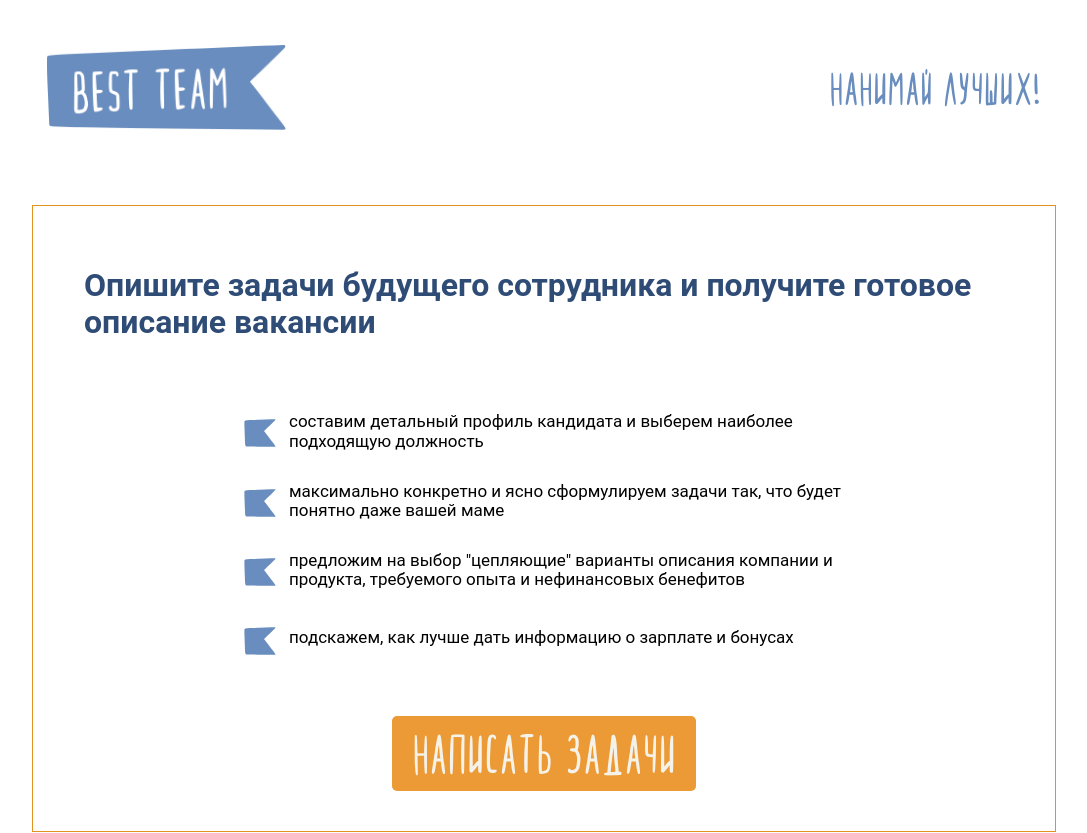
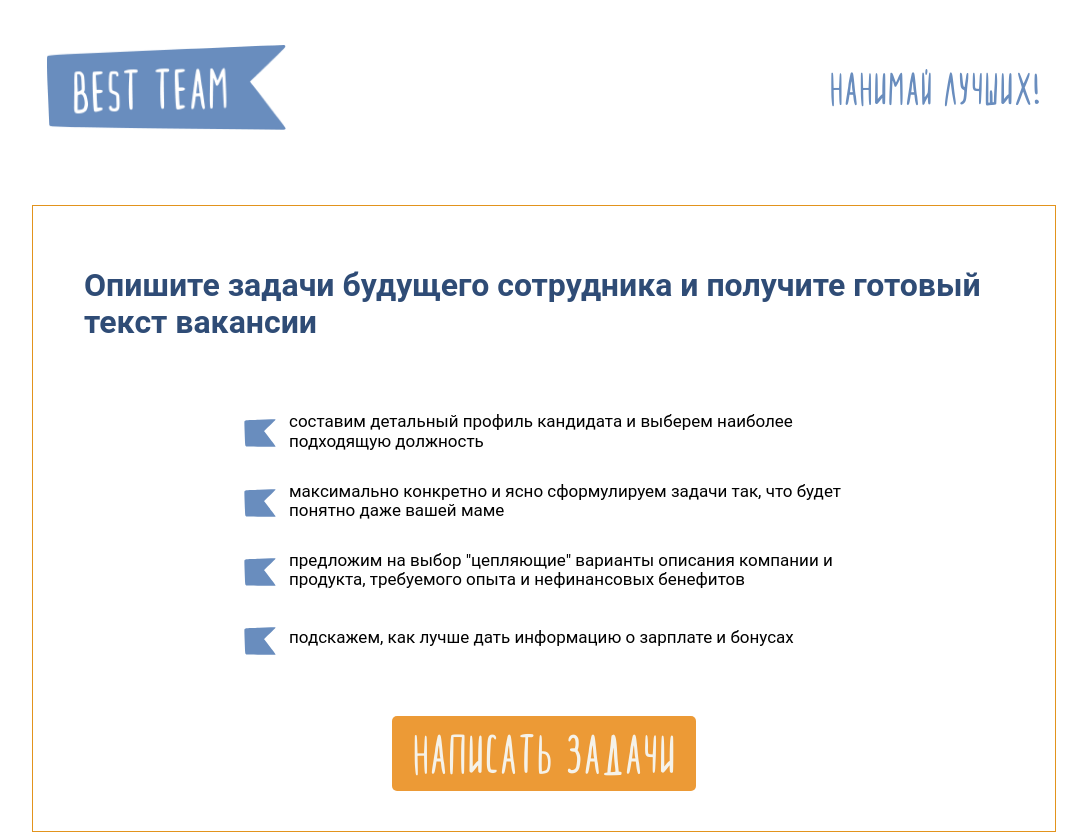
Before and after one commit to BALEHOK/bestteam-landing, a React (Create React App) app: page / in a window 1280 px wide. Shown: the top 833 px of the page, without its empty margins (96-1183 px from the left). Built offline with nearby package versions, Linux system fonts and the light colour scheme; no server answers.

Commit message:
copy update

```diff
--- a/src/section1.utp.tsx
+++ b/src/section1.utp.tsx
@@ -25,7 +25,7 @@ export const SectionUtp = () => {
   return (
     <FramedSection>
       <h1 className={classesSection.h1}>
-        Опишите задачи будущего сотрудника и получите готовое описание вакансии
+        Опишите задачи будущего сотрудника и получите готовый текст вакансии
       </h1>
       <div className={classes.points}>
         <div className={classesSection.point}>
--- a/src/section7.needBt.tsx
+++ b/src/section7.needBt.tsx
@@ -54,7 +54,7 @@ export const SectionNeedBT = () => {
             какая должность наилучшим образом соответствует задачам
           </div>
           <div className={classesSection.point}>
-            как грамотно сформулировать описание вакансии и получить релевантные
+            как грамотно сформулировать текст вакансии и получить релевантные
             отклики
           </div>
           <div className={classesSection.point}>
```
